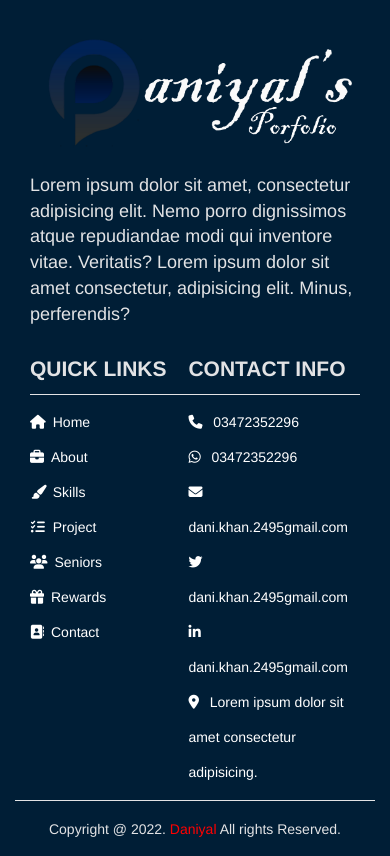
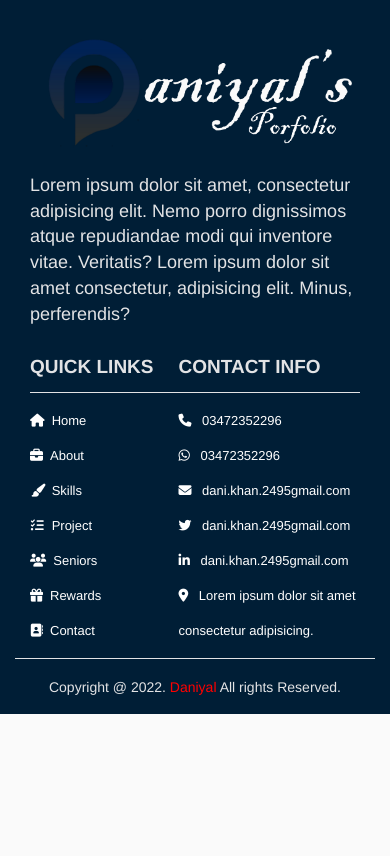
Before and after one commit to DaniyalAhmed20/portfolio, a PHP site: page / in a window 390 px wide. Shown: the part 4928-5784 px from the top of the page. After the commit the page ends 5642 px from the top, so only its background shows below. Run offline with PHP 8.4, Linux system fonts and the light colour scheme; some libraries are stand-ins or nearby versions; some web fonts are replaced.

Commit message:
portfolio

```diff
--- a/css/responsive.css
+++ b/css/responsive.css
@@ -241,19 +241,19 @@ div#banner-id {
     }
 
     .quick-links {
-        width: 48%;
+        width: 45%;
     }
 
     .contact-info {
-        width: 52%;
+        width: 55%;
     }
 
     .foot-right-side h2 {
-        font-size: 21px;
+        font-size: 19px;
     }
 
     .foot-right-side ul li {
-        font-size: 14px;
+        font-size: 13px;
     }
 
     /* footer section end here  */
```
